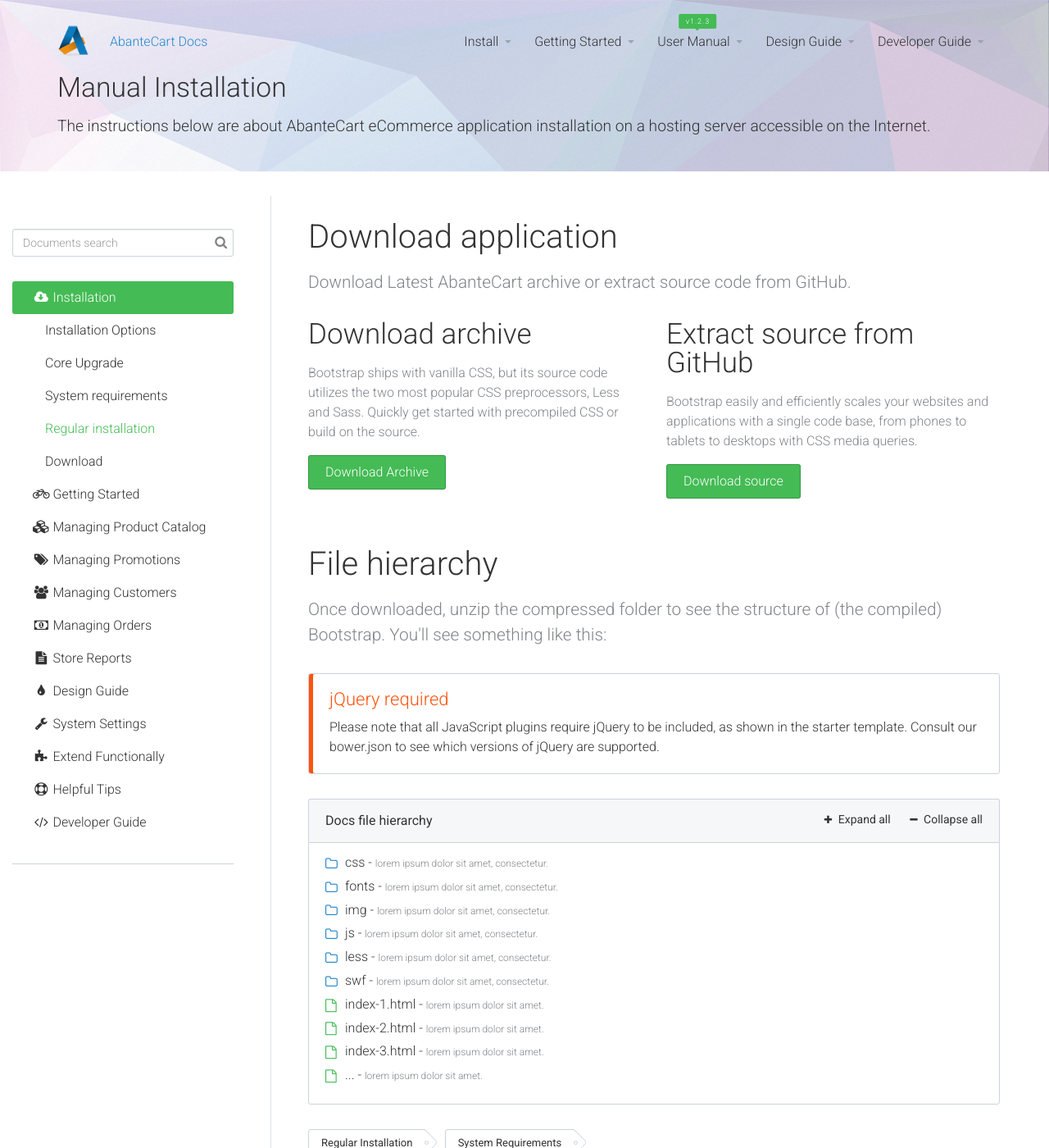
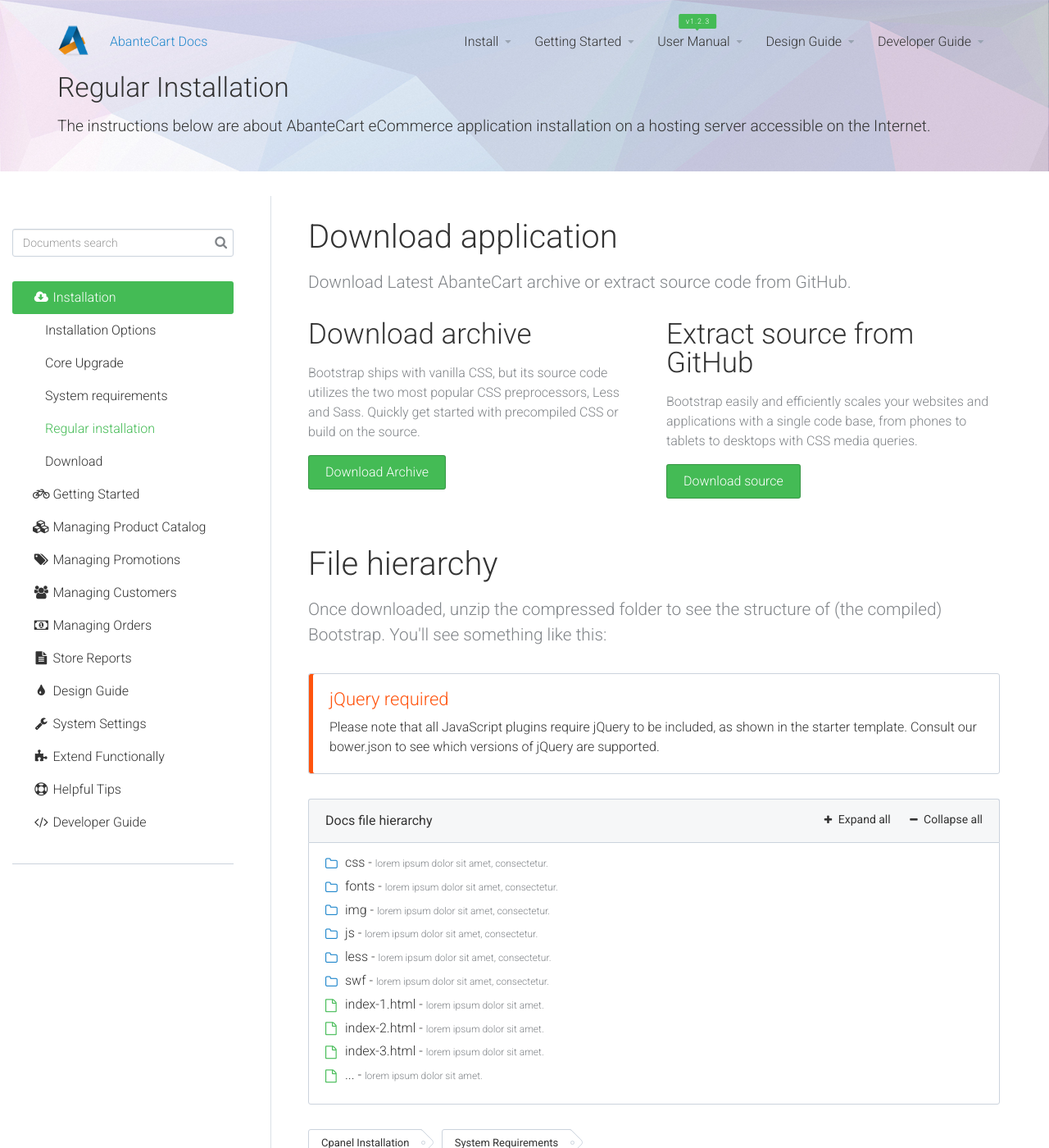
Before and after one commit to abantecart/abantecart.github.io, a Jekyll site: the page built from pages/install/regular_installation.html, in a window 1280 px wide and 1400 px high. Shown: the whole window at 82% size. Built offline with Jekyll 4.4.1, drawn with Linux system fonts in a browser that asks for light colours.

Commit message:
Update regular_installation.html

```diff
--- a/pages/install/regular_installation.html
+++ b/pages/install/regular_installation.html
@@ -1,9 +1,9 @@
 ---
 layout: default
-title: Manual Installation
+title: Regular Installation
 description: The instructions below are about AbanteCart eCommerce application installation on a hosting server accessible on the Internet.
 tags: [
-    ['regular_install', 'Regular Installation'],
+    ['cpanel_install', 'Cpanel Installation'],
     ['system_requirements', 'System Requirements']
 ]
 redirect_from: "/tag/install.html"
```
